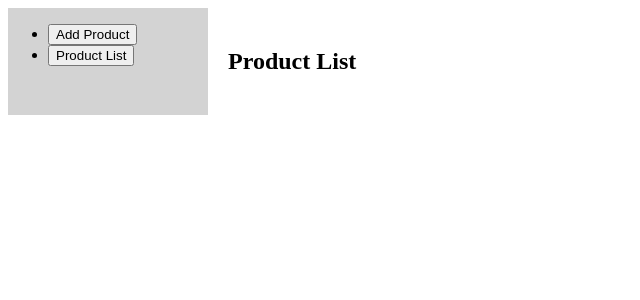
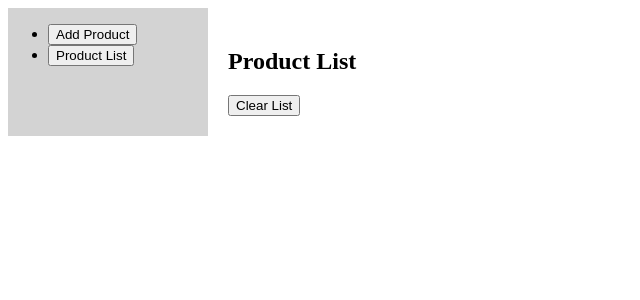
Before and after one commit to rcamarano/angular-product-manager, an Angular app: page / in a window 1280 px wide. Both pictures are taken after a click on the button "Product List". Shown: the top 300 px of the page, without its empty margins (0-640 px from the left). Built offline with nearby package versions, Linux system fonts and the light colour scheme.

Commit message:
add a clear list button

```diff
--- a/src/app/product-list/product-list.component.html
+++ b/src/app/product-list/product-list.component.html
@@ -1,6 +1,14 @@
+<!-- <div>
+  <h2>Product List</h2>
+  <ul>
+    <li *ngFor="let product of products">{{ product }}</li>
+  </ul>
+</div> -->
+
 <div>
-    <h2>Product List</h2>
-    <ul>
-      <li *ngFor="let product of products">{{ product }}</li>
-    </ul>
-  </div>
+  <h2>Product List</h2>
+  <ul>
+    <li *ngFor="let product of products">{{ product }}</li>
+  </ul>
+  <button (click)="clearList()">Clear List</button>
+</div>
--- a/src/app/product-list/product-list.component.ts
+++ b/src/app/product-list/product-list.component.ts
@@ -16,6 +16,15 @@ import { CommonModule } from '@angular/common';
 export class ProductListComponent implements OnInit {
   products: string[] = [];
 
+  clearList() {
+    this.products = []; // Empty the products array
+    // this.reloadProducts(); // Reload the list of products
+  }
+
+  // reloadProducts() {
+  //   this.products = this.productService.getProducts();
+  // }
+
   constructor(private productService: ProductService) { }
 
   ngOnInit(): void {
```
